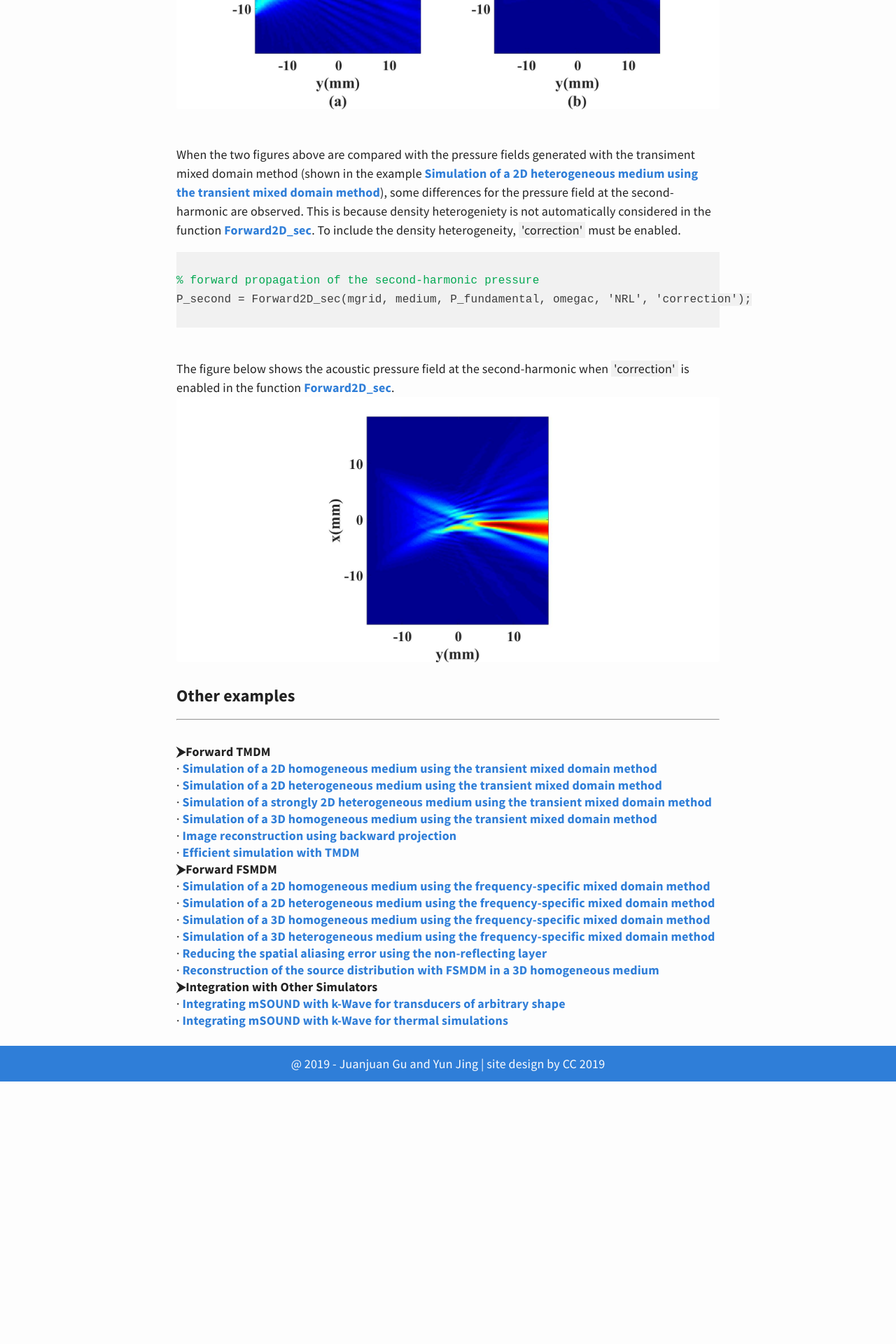
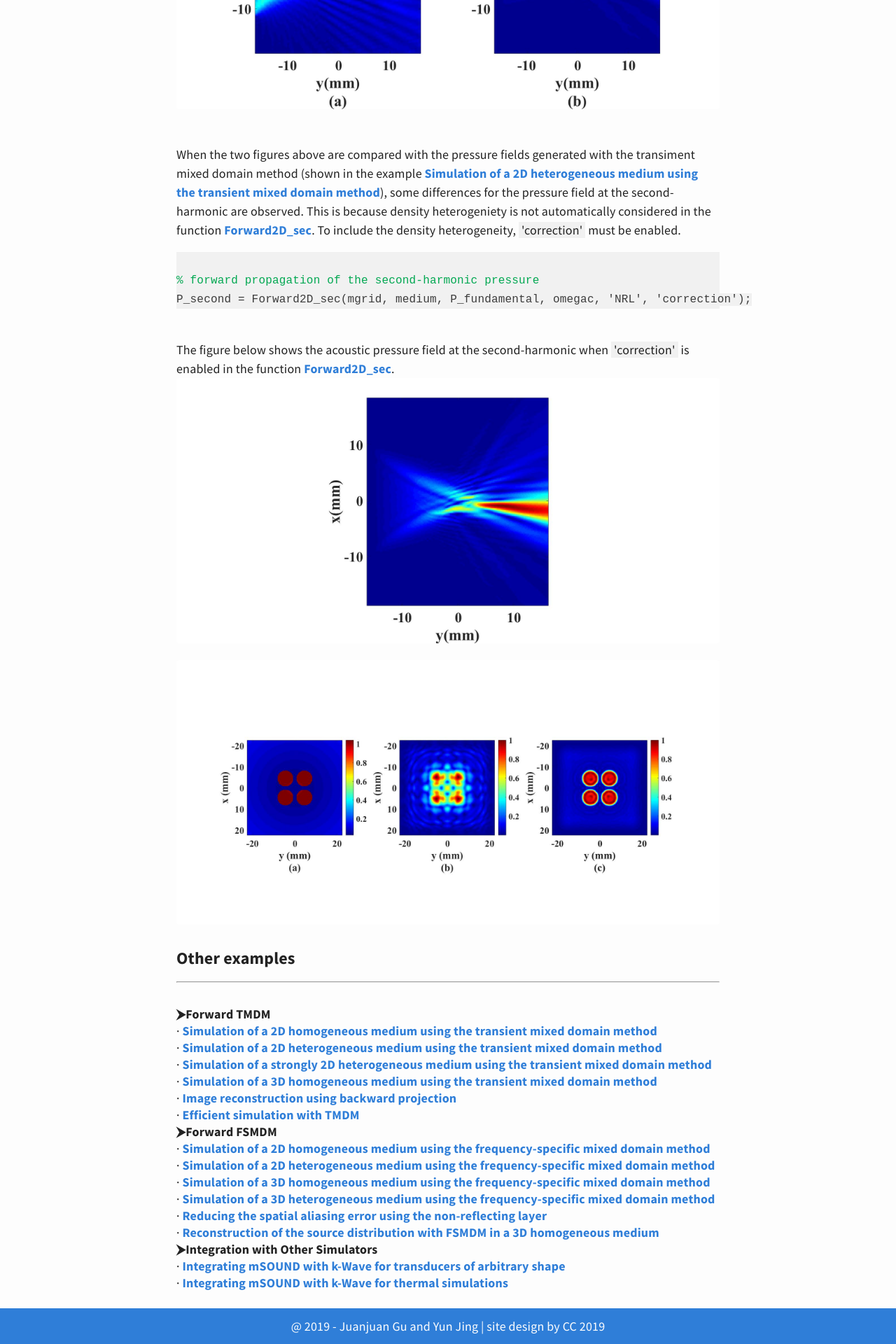
Before and after one commit to m-SOUND/mSOUND, a Jekyll site: the page built from _posts/2019-07-28-FSMDM_2D_heterogeneous.html, in a window 1280 px wide. Shown: the part 1583-3503 px from the top of the page at 70% size. Built offline with Jekyll 4.4.1, drawn with Linux system fonts in a browser that asks for light colours; before the commit the page ends 3128 px from its top, so only the background shows below that.

Commit message:
Update 2019-07-28-FSMDM_2D_heterogeneous.html

```diff
--- a/_posts/2019-07-28-FSMDM_2D_heterogeneous.html
+++ b/_posts/2019-07-28-FSMDM_2D_heterogeneous.html
@@ -59,18 +59,19 @@ Simulation of a 2D heterogeneous medium using the transient mixed domain method<
 differences for the pressure field at the second-harmonic are observed. This is because density heterogeniety is not automatically
 considered in the function <a href="/mSOUND/function.html#Forward2D_sec">Forward2D_sec</a>.
 To include the density heterogeneity, <span style="background-color:#f1f1f1">'correction'</span> must be enabled.
- <pre>
-<code>
+<pre> <code>
 <font color="#03a852">% forward propagation of the second-harmonic pressure</font>
 P_second = Forward2D_sec(mgrid, medium, P_fundamental, omegac, 'NRL', 'correction');
-</code>
-</pre>
+</code></pre>
 <br> The figure below shows the acoustic pressure field at the second-harmonic when
 <span style="background-color:#f1f1f1">'correction'</span> is enabled in the function
 <a href="/mSOUND/function.html#Forward2D_sec">Forward2D_sec</a>.
-<br><img src="/mSOUND/img/FSMDM_2D_heterogeneous_correction.jpg" alt="the second-harmonic pressure field with correction">
+<img src="/mSOUND/img/FSMDM_2D_heterogeneous_correction.jpg" alt="the second-harmonic pressure field with correction">
+ </p>
 
- </p>
+<img src="/mSOUND/img/FSMDM_3D_multi_sources.jpg" alt="(a) ground-truth source distribution,
+(b) pressure distribution at the xy plane 21 mm away from the source plane
+and (c) the reconstructed source pressure distribution">
 
 
 <h6>Other examples</h6>
```
